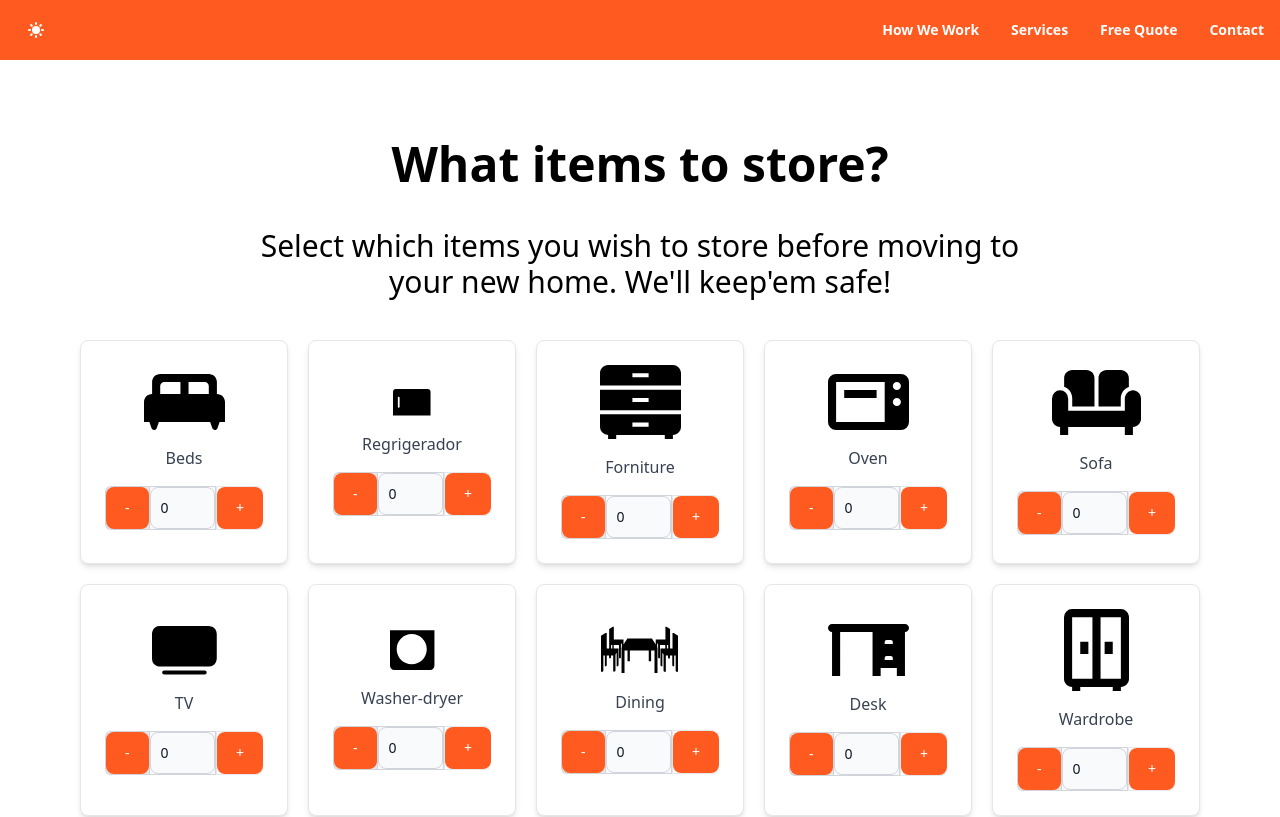
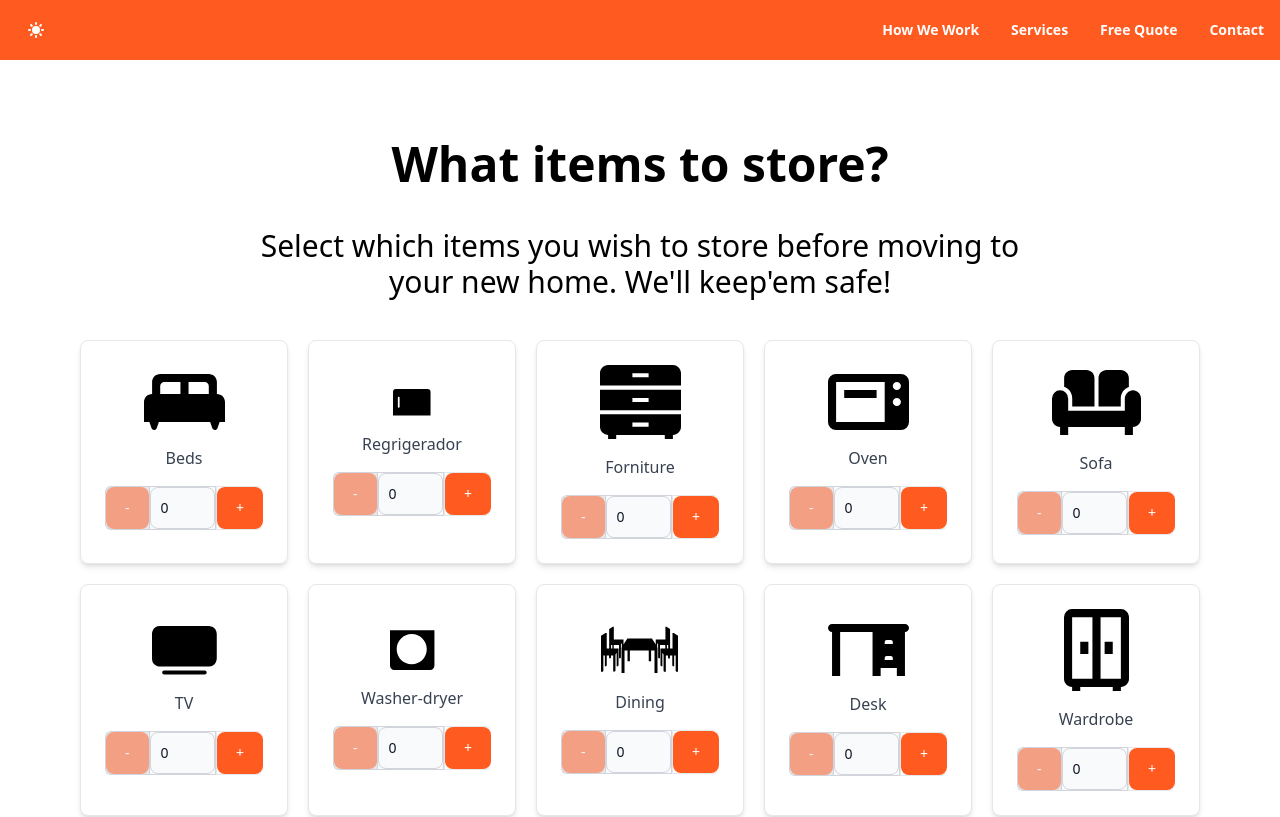
Before and after one commit to AngelLoredoAlvarez/proficent_junior_developer_challenge_1.1, a Next.js app: page / in a window 1280 px wide. Shown: the top 817 px of the page. Built offline with nearby package versions, Linux system fonts and the light colour scheme.

Commit message:
Added the 'disabled' prop to the <Button /> component will decrease the quantity of the item, this will be 'true' when the value of the 'quantity' prop is equal to 0

```diff
--- a/components/Item.tsx
+++ b/components/Item.tsx
@@ -48,7 +48,10 @@ const ItemComponent: React.FC<Item> = ({ icon, description, quantity }) => {
       </p>
       <div className="flex">
         <span className="inline-flex items-center text-sm text-gray-900 bg-gray-200 border border-r-0 border-gray-300 rounded-l-md dark:bg-gray-600 dark:text-gray-400 dark:border-gray-600">
-          <Button className="bg-orange-500 hover:bg-orange-400 dark:bg-slate-700 dark:hover:bg-slate-800">
+          <Button
+            className="bg-orange-500 hover:bg-orange-400 dark:bg-slate-700 dark:hover:bg-slate-800"
+            disabled={quantity === 0}
+          >
             -
           </Button>
         </span>
```
